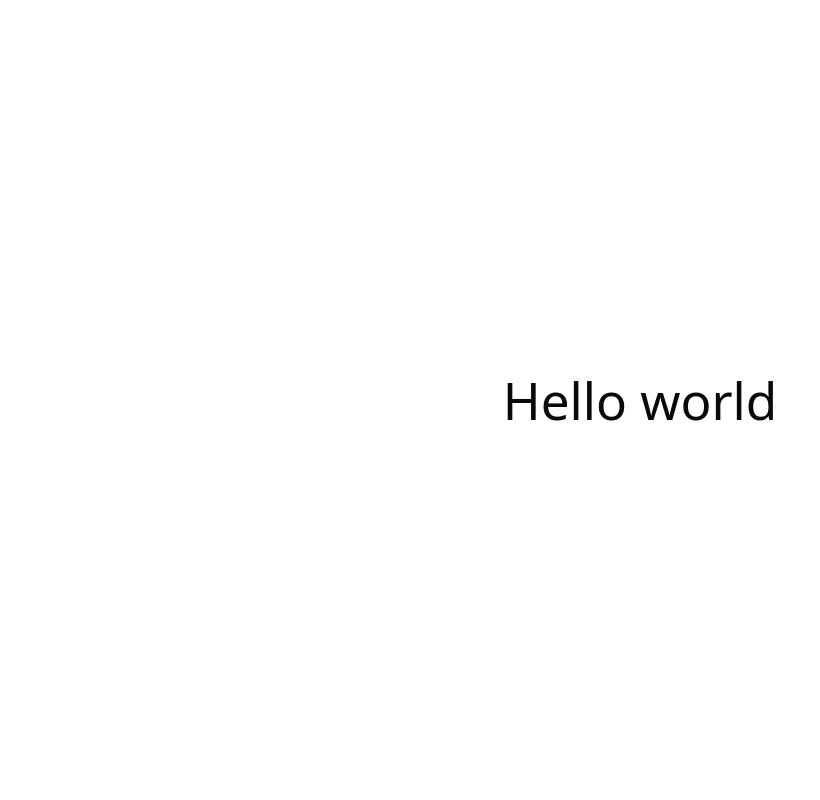
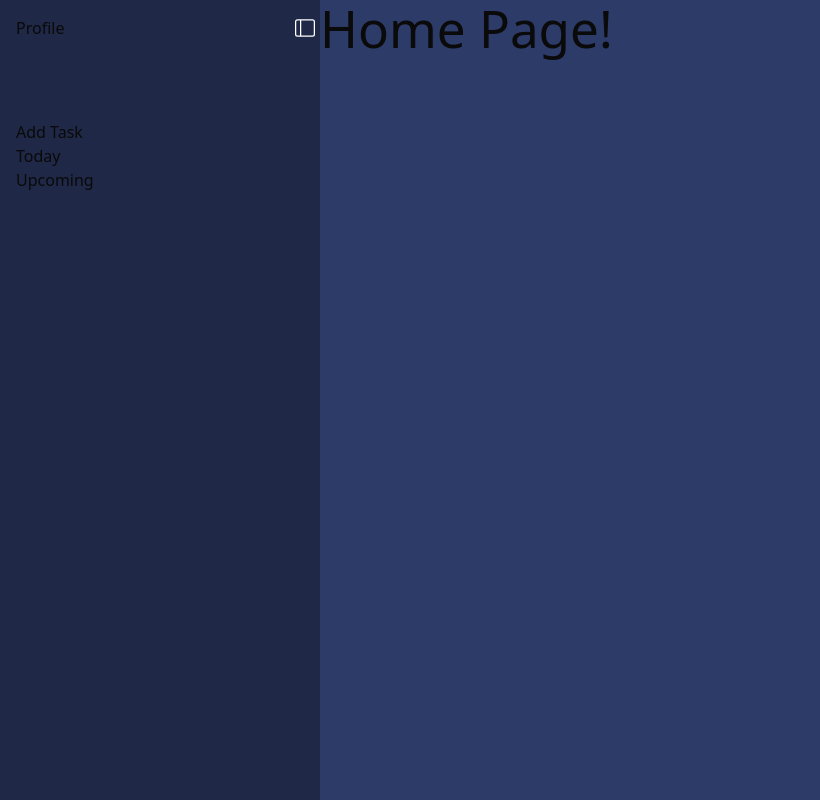
Before and after one commit to alex-k-exe/my-future, a React (Vite) app: page / in a window 1280 px wide. Shown: the whole page, without its empty margins (0-820 px from the left). Built offline with nearby package versions, Linux system fonts and the light colour scheme.

Commit message:
Changed app layout - wrapped entire project in layout and used outlet to render child routes. Added sidebar pop in and out.

```diff
--- a/src/App.css
+++ b/src/App.css
@@ -1,8 +1,7 @@
 #root {
-    max-width: 1280px;
-    margin: 0 auto;
-    padding: 2rem;
-    text-align: center;
+    min-width: 100%;
+    min-height: 100%;
+    margin: 0;
 }
 
 .logo {
@@ -40,3 +39,9 @@
 .read-the-docs {
     color: #888;
 }
+
+.app-container {
+    display: flex;
+    height: 100%;
+    background-color: rgb(45, 59, 104);
+}
--- a/src/App.tsx
+++ b/src/App.tsx
@@ -1,10 +1,11 @@
 import { useState } from "react";
 import "./App.css";
-import { LoginForm } from "./pages/login";
-import { RegisterForm } from "./pages/register";
+import { LoginForm } from "./pages/Login";
+import { RegisterForm } from "./pages/Register";
 import Project from "./pages/Project";
 import Profile from "./pages/Profile";
 import { BrowserRouter as Router, Route, Routes } from "react-router-dom";
+import Layout from "./pages/Layout";
 import Home from "./pages/Home";
 import { AppContext } from "./lib/AppContext";
 import type { Context } from "./types";
@@ -18,11 +19,13 @@ function App() {
         <Router>
             <AppContext.Provider value={context}>
                 <Routes>
-                    <Route path="/" element={<Home />} />
-                    <Route path="/login" element={<LoginForm />} />
-                    <Route path="/register" element={<RegisterForm />} />
-                    <Route path="/project" element={<Project />} />
-                    <Route path="/profile" element={<Profile />} />
+                    <Route path="/" element={<Layout />}>
+                        <Route index path="/" element={<Home />} />
+                        <Route path="/login" element={<LoginForm />} />
+                        <Route path="/register" element={<RegisterForm />} />
+                        <Route path="/project" element={<Project />} />
+                        <Route path="/profile" element={<Profile />} />
+                    </Route>
                 </Routes>
             </AppContext.Provider>
         </Router>
--- /dev/null
+++ b/src/components/sidebar.tsx
@@ -0,0 +1,35 @@
+import sidebarIcon from "../assets/sidebarIcon.svg";
+import "../sidebar.css";
+
+type SideBarProps = {
+    sidebarState: "open" | "closed";
+    toggleSideBar: () => void;
+};
+
+export default function SideBar({ sidebarState, toggleSideBar }: SideBarProps) {
+    return (
+        <aside
+            className={`sidebar ${sidebarState === "open" ? "expanded" : "collapsed"}`}
+            id="sidebar"
+        >
+            <div className="profileMenu">
+                <p id="profileLink">Profile</p>
+                <img
+                    src={sidebarIcon}
+                    alt="Toggle Sidebar"
+                    onClick={toggleSideBar}
+                    className="sidebarToggle clickable"
+                />
+            </div>
+            <div className="addTaskMenu clickable">
+                <p>Add Task</p>
+            </div>
+            <div className="todayMenu clickable">
+                <p>Today</p>
+            </div>
+            <div className="upcomingMenu clickable">
+                <p>Upcoming</p>
+            </div>
+        </aside>
+    );
+}
--- a/src/index.css
+++ b/src/index.css
@@ -62,9 +62,8 @@ a:hover {
 body {
     margin: 0;
     display: flex;
-    place-items: center;
     min-width: 320px;
-    min-height: 100vh;
+    height: 100vh;
 }
 
 h1 {
--- a/src/pages/Home.tsx
+++ b/src/pages/Home.tsx
@@ -1,5 +1,9 @@
 function Home() {
-    return <h1>Hello world</h1>;
+    return (
+        <main>
+            <h1>Home Page!</h1>
+        </main>
+    );
 }
 
 export default Home;
--- /dev/null
+++ b/src/pages/Layout.tsx
@@ -0,0 +1,36 @@
+import { useState } from "react";
+import { Outlet } from "react-router-dom";
+import SideBar from "../components/sidebar";
+import sidebarIcon from "../assets/sidebarIcon.svg";
+
+export default function Layout() {
+    const [sidebarState, setSidebarState] = useState<"open" | "closed">("open");
+
+    function toggleSideBar() {
+        const newState = sidebarState === "open" ? "closed" : "open";
+        setSidebarState(newState);
+        console.log("Sidebar toggled:", newState);
+    }
+
+    return (
+        <div className="app-container">
+            <SideBar
+                sidebarState={sidebarState}
+                toggleSideBar={toggleSideBar}
+            />
+            {sidebarState === "closed" && (
+                <div className="toggleContainer">
+                    <img
+                        className="mainSbToggle"
+                        src={sidebarIcon}
+                        onClick={toggleSideBar}
+                        alt="Toggle Sidebar"
+                    />
+                </div>
+            )}
+
+            {/* 👇 This is where the child routes will render */}
+            <Outlet context={{ sidebarState, toggleSideBar }} />
+        </div>
+    );
+}
--- /dev/null
+++ b/src/sidebar.css
@@ -0,0 +1,33 @@
+aside {
+    background-color: rgb(31, 40, 70);
+    height: 100%;
+    transition: width 0.3s ease;
+    overflow: hidden;
+}
+
+aside.expanded {
+    width: 20rem;
+}
+
+aside.collapsed {
+    width: 0;
+}
+aside div {
+    display: flex;
+    padding-left: 1rem;
+}
+
+.profileMenu {
+    margin-top: 1rem;
+    margin-bottom: 5rem;
+}
+
+#profileLink {
+    margin: 0;
+}
+
+.sidebarToggle {
+    width: 25px;
+    margin-left: auto;
+    padding-right: 5px;
+}
```
Also changed, not shown: src/assets/sidebarIcon.svg (added).
